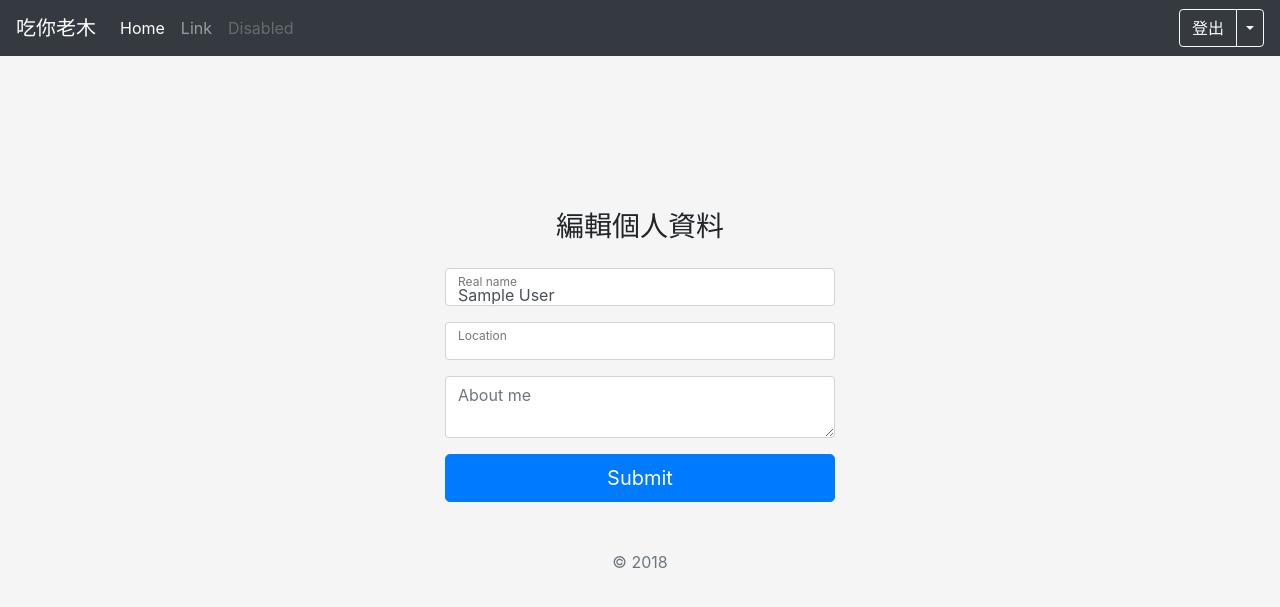
After one commit to D0683497/flask-demo, a Flask app: page /edit-profile in a window 1280 px wide. The commit adds this page. Shown: the top 607 px of the page. Run offline with Flask 2, Linux system fonts and the light colour scheme; the visitor is signed in with stand-in values (Sample User, id 1); data comes from the database, SQL or seed files in the repository; some libraries are stand-ins or nearby versions.

Commit message:
新增使用者編輯資訊頁面

```diff
--- /dev/null
+++ b/app/main/forms.py
@@ -0,0 +1,8 @@
+from flask_wtf import FlaskForm
+from wtforms import StringField, TextAreaField, SubmitField
+
+class EditProfileForm(FlaskForm):
+    name = StringField('Real name', render_kw={'class': 'form-control'})
+    location = StringField('Location', render_kw={'class': 'form-control'})
+    about = TextAreaField('About me', render_kw={'class': 'form-control', 'placeholder': 'About me'})
+    submit = SubmitField('Submit', render_kw={'class': 'btn btn-lg btn-primary btn-block'})
--- a/app/main/views.py
+++ b/app/main/views.py
@@ -1,6 +1,9 @@
-from flask import render_template, abort
+from flask import render_template, abort, flash, redirect, url_for
 from . import main
+from .. import db
 from ..models import User
+from flask_login import login_required, current_user
+from .forms import EditProfileForm
 
 
 @main.route('/')
@@ -11,3 +14,20 @@ def index():
 def user(username):
     user = User.query.filter_by(username=username).first_or_404()
     return render_template('user.html', user=user)
+
+@main.route('/edit-profile', methods=['GET', 'POST'])
+@login_required
+def edit_profile():
+    form = EditProfileForm()
+    if form.validate_on_submit():
+        current_user.name = form.name.data
+        current_user.location = form.location.data
+        current_user.about = form.about.data
+        db.session.add(current_user._get_current_object())
+        db.session.commit()
+        flash('修改成功', 'success')
+        return redirect(url_for('main.user', username=current_user.username))
+    form.name.data = current_user.name
+    form.location.data = current_user.location
+    form.about.data = current_user.about
+    return render_template('edit_profile.html', form=form)
--- /dev/null
+++ b/app/templates/edit_profile.html
@@ -0,0 +1,33 @@
+{% extends "layout.html" %}
+
+{% block head %}
+{{ super() }}
+<link rel="stylesheet" href="{{ url_for('static', filename='form.css') }}">
+{% endblock %}
+
+{% block content %}
+<form class="form-regist" method="POST">
+    {{ form.hidden_tag() }}
+
+    <div class="text-center mb-4">
+        <h1 class="h3 mb-3 font-weight-normal">編輯個人資料</h1>
+    </div>
+
+    <div class="form-label-group">
+        {{ form.name() }}
+        {{ form.name.label }}
+    </div>
+
+    <div class="form-label-group">
+        {{ form.location() }}
+        {{ form.location.label }}
+    </div>
+
+    <div class="form-label-group">
+        {{ form.about() }}
+    </div>
+
+    {{ form.submit() }}
+    <p class="mt-5 mb-3 text-muted text-center">&copy; 2018</p>
+</form>
+{% endblock %}
```
Also changed, not shown: app/templates/user.html (+15 -3 lines).
